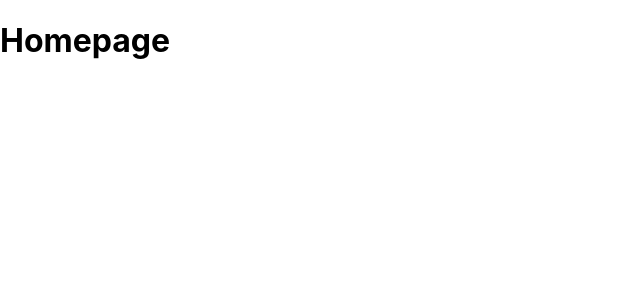
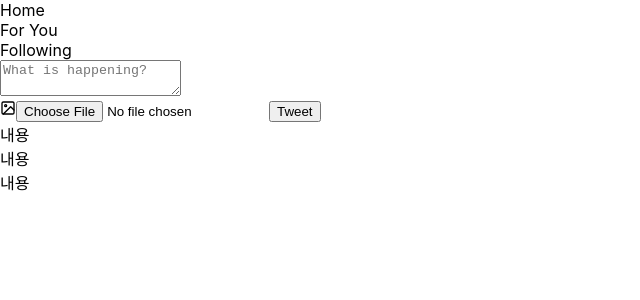
Before and after one commit to dancingKimDH/toy_twitter, a React (Create React App) app: page / in a window 1280 px wide. Shown: the top 300 px of the page, without its empty margins (0-640 px from the left). Built offline with nearby package versions, Linux system fonts and the light colour scheme.

Commit message:
homepage update

```diff
--- a/package.json
+++ b/package.json
@@ -12,8 +12,10 @@
     "@types/react-dom": "^18.0.0",
     "react": "^18.2.0",
     "react-dom": "^18.2.0",
+    "react-icons": "^4.12.0",
     "react-router-dom": "^6.19.0",
     "react-scripts": "5.0.1",
+    "sass": "^1.69.5",
     "typescript": "^4.4.2",
     "web-vitals": "^2.1.0"
   },
--- a/src/App.css
+++ /dev/null
@@ -1,38 +0,0 @@
-.App {
-  text-align: center;
-}
-
-.App-logo {
-  height: 40vmin;
-  pointer-events: none;
-}
-
-@media (prefers-reduced-motion: no-preference) {
-  .App-logo {
-    animation: App-logo-spin infinite 20s linear;
-  }
-}
-
-.App-header {
-  background-color: #282c34;
-  min-height: 100vh;
-  display: flex;
-  flex-direction: column;
-  align-items: center;
-  justify-content: center;
-  font-size: calc(10px + 2vmin);
-  color: white;
-}
-
-.App-link {
-  color: #61dafb;
-}
-
-@keyframes App-logo-spin {
-  from {
-    transform: rotate(0deg);
-  }
-  to {
-    transform: rotate(360deg);
-  }
-}
--- a/src/App.tsx
+++ b/src/App.tsx
@@ -1,13 +1,15 @@
 
 import HomePage from 'pages/home';
-import './App.css';
 import Router from 'pages/components/Router';
+import { Layout } from 'pages/components/Layout';
 
 
 
 function App() {
   return (
+    <Layout>
     <Router />
+    </Layout>
   );
 }
 
--- a/src/index.tsx
+++ b/src/index.tsx
@@ -1,6 +1,6 @@
 import React from 'react';
 import ReactDOM from 'react-dom/client';
-import './index.css';
+import './index.scss';
 import App from './App';
 import { BrowserRouter } from 'react-router-dom';
 
--- /dev/null
+++ b/src/pages/components/Layout.tsx
@@ -0,0 +1,13 @@
+import { ReactNode } from "react";
+
+interface LayoutPorps {
+    children: ReactNode;
+}
+
+export const Layout = ({children}: LayoutPorps) => {
+    return(
+        <div className="layout">
+            {children}
+        </div>
+    )
+}
--- a/src/pages/home/index.tsx
+++ b/src/pages/home/index.tsx
@@ -1,3 +1,67 @@
+import { FiImage } from 'react-icons/fi'
+
+export interface PostProps {
+    id: string;
+    email: string;
+    content: string;
+    createdAt: string;
+    uid: string;
+}
+
+const posts: PostProps[] = [
+    {
+        id: "1",
+        email: "sdf@sdf",
+        content: "내용",
+        createdAt: "2023",
+        uid: "134"
+    },
+    {
+        id: "2",
+        email: "sdf@sdf",
+        content: "내용",
+        createdAt: "2023",
+        uid: "1345"
+    },
+    {
+        id: "3",
+        email: "sdf@sdf",
+        content: "내용",
+        createdAt: "2023",
+        uid: "13456"
+    }
+]
+
 export default function HomePage() {
-    return <h1>Homepage</h1>
+    const handleFileUpload = () => { };
+    return (
+        <div>
+            <div className="home">
+                <div className="home__title">Home</div>
+                <div className="home__tabs"></div>
+                <div className="home__tab home__tab--active">For You</div>
+                <div className="home__tab home__tab--active">Following</div>
+            </div>
+            {/* post form */}
+            <form action="" className="post-form">
+                <textarea name="content" id="" className="post-form__textarea" required placeholder="What is happening?"></textarea>
+                <div className="post-form__submit-area">
+                    <label htmlFor="file-input" className='post-from__file'>
+                        <FiImage className='post-form__file-icon' />
+                    </label>
+                    <input type="file" name="file-input" id="" accept='image/*' onChange={handleFileUpload} className='hidden' />
+                    <input type="submit" value="Tweet" className='post-form__submit-btn' />
+                </div>
+            </form>
+            {/* tweet posts */}
+            <div className='post'>
+                {posts?.map((post) => (
+                    <div className='post__box' key={post?.id}>
+                        {post?.content}
+                    </div>
+                ))}
+
+            </div>
+        </div>
+    )
 }
```
Also changed, not shown: src/index.scss (renamed from src/index.css), 1 other file (tests, documents, lock files or other folders).
